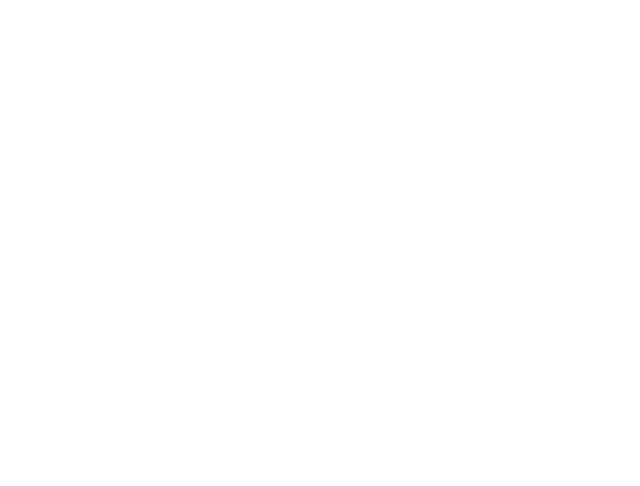
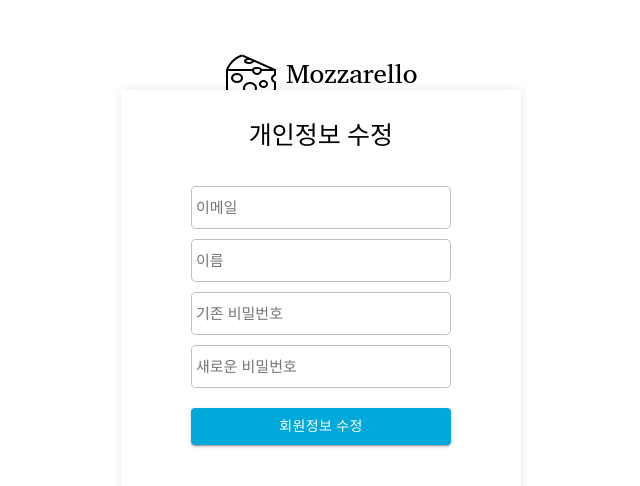
Before and after one commit to kimtj123/Mozzarella, a React (Create React App) app: page /MyInfo in a window 1280 px wide. Shown: the top 486 px of the page, without its empty margins (319-959 px from the left). Built offline with nearby package versions, Linux system fonts and the light colour scheme; no server answers.

Commit message:
개인정보수정(비밀번호변경) 구현

```diff
--- a/src/App.js
+++ b/src/App.js
@@ -7,6 +7,7 @@ import Login from './Login';
 import SignUp from './SignUp';
 import SelectedBoard from './SelectedBoard';
 import Boards from './Boards';
+import MyInfo from './MyInfo';
 
 import './App.css';
 
@@ -19,6 +20,7 @@ export default function App() {
       <Route path = '/SignUp' component = {SignUp} />
       <Route path = '/Boards' component = {Boards} />
       <Route path = '/SelectedBoard' component = {SelectedBoard} />
+      <Route path = '/MyInfo' component = {MyInfo} />
     </Router>
   );
 }
--- a/src/Boards.js
+++ b/src/Boards.js
@@ -116,10 +116,13 @@ multipleElements(Boards) {
               outMouseStyle
             }
           >
-            <Link style = {styles.aTag}
+            <Link style = {styles.aTag} title = {Boards[i].title}
             // 새로고침하면 props가 저장이 안된다. 고로 localstorage에 저장해 값을 넘기도록 하자
             // 처음에 Boards[i]._id로 넘겨주었지만 마지막 값만이 리턴된다. var도 아닌데 왜그러는지 모르것네
-              onClick = {(e) => localStorage.setItem("boardID",e.currentTarget.parentNode.className)}
+              onClick = {(e) => {
+                localStorage.setItem("boardID",e.currentTarget.parentNode.className)
+                localStorage.setItem("boardTitle",e.currentTarget.title)
+              }}
               to = {{
                 pathname: "/SelectedBoard",
                 }} >
--- /dev/null
+++ b/src/MyInfo.js
@@ -0,0 +1,232 @@
+import React from 'react';
+import Button from '@material-ui/core/Button';
+
+export default class MyInfo extends React.Component {
+
+    constructor(props)
+    {
+        super(props)
+        this.state = {
+            email: '',
+            username: '',
+            oldpwd: '',
+            newpwd : ''
+        }
+        this.submit = this.submit.bind(this);
+        this.email = this.email.bind(this);
+        this.username = this.username.bind(this);
+        this.oldpwd = this.oldpwd.bind(this);
+        this.pwdchk = this.pwdchk.bind(this);
+    }
+    email(e){
+        let value = e.target.value
+        this.setState ({
+            email : value
+        })
+    }
+    username(e){
+        let value = e.target.value
+        this.setState ({
+            username : value
+        })
+    }
+    oldpwd(e){
+        this.setState({
+            oldpwd : e.target.value
+        })
+    }
+    pwdchk(e){
+        this.setState({
+            pwdchk : e.target.value
+        })
+    }
+    async submit()
+    {
+        let URL = `http://localhost:4000/users/myinfo/${this.state.email}`
+        let changepwd = {
+            oldpwd : this.state.oldpwd,
+            newpwd : this.state.newpwd
+        }
+        let status;
+
+        await fetch(URL, {
+            method : "PATCH" ,
+            headers: {
+                'Content-Type': 'application/json',
+            },
+            body : JSON.stringify(changepwd)
+        })
+        .then(res =>  {
+            status = res.status
+            return res.json()
+        })
+        .then(res =>  alert(res[0]))
+
+        if(status === 200)
+            await this.props.history.push("/boards")
+    }
+    componentDidMount(){
+        let checkURL = "http://localhost:4000/users/check"
+        let option = {
+          credentials: "include"
+        }
+        fetch(checkURL, option)
+        .then(res => res.json())
+        .then(res => {
+          this.setState({
+            email : res.email,
+            username : res.username
+          })
+          console.log("res :: ", res)
+        })
+        .catch(err => console.error(err))
+      }
+
+    render()
+    {
+
+        let inputTitle = ["이메일","이름","기존 비밀번호","새로운 비밀번호"]
+        return (
+        <div style = {styles.wrapper}>
+            <div>
+                <img style = {styles.image} src = {require('./common/Mozzarello.png')} alt = "Mozzallo logo"/>
+            </div>
+            <div style = {styles.backGround}>
+                <div style = {styles.titleWrapper}>
+                    <p style = {styles.titleText}>개인정보 수정</p>
+                </div>
+                {
+                    inputTitle.map((val) => {
+                    if(val === "기존 비밀번호" || val === "새로운 비밀번호"){
+                        return (
+                            <div>
+                                <input type = "password"
+                                    className = {val}
+                                    onChange = {(e) => {
+                                    if(val === "기존 비밀번호"){
+                                        this.setState({
+                                            oldpwd : e.target.value
+                                        })
+                                    }
+                                    else {
+                                        this.setState({
+                                            newpwd : e.target.value
+                                        })
+                                    }}
+                                    }
+                                    style = {styles.input}
+                                    placeholder = {val}
+                                >
+                                </input>
+                            </div>
+                            )
+                        }
+                    else if(val === "이메일"){
+                        return (
+                            <div>
+                                <input
+                                    className = {val}
+                                    style = {styles.inputNotChange}
+                                    placeholder = {val}
+                                    value = {this.state.email}
+                                >
+                                </input>
+                            </div>
+                            )
+                    }
+                    else if(val === "이름"){
+                        return (
+                            <div>
+                                <input
+                                    className = {val}
+                                    style = {styles.inputNotChange}
+                                    placeholder = {val}
+                                    value = {this.state.username}
+                                >
+                                </input>
+                            </div>
+                            )
+                    }
+
+                    }
+                )}
+                <Button onClick = {this.submit} variant="contained" color="primary" style = {styles.button}>
+                    회원정보 수정
+                </Button>
+            </div>
+        </div>
+            )
+    }
+}
+
+
+const styles = {
+    backGround :
+    {
+        backgroundColor: 'white',
+        boxShadow: 'rgba(0,0,0,0.1) 0 0 10px',
+        width: '400px',
+        height: '450px',
+        position: 'absolute',
+        top: '40%',
+        marginTop: '-230px',
+        left: '50%',
+        marginLeft: '-200px'
+    },
+    button : {
+        marginTop: "20px",
+        width: "260px",
+        backgroundColor: "#01A9DB"
+    },
+    titleWrapper : {
+        marginTop : "20px",
+        marginBottom : "20px",
+    },
+    titleText : {
+        fontSize: "25px"
+    },
+    wrapper :
+    {
+        marginTop: "25vh",
+        textAlign: 'center'
+    },
+    input :
+    {
+        color: "rgba(0,0,0,0.25)",
+        width: "250px",
+        height: "33px",
+        marginTop : "10px",
+        padding:"4px",
+        borderRadius: "5px",
+        border: "solid 1px",
+        fontSize: "15px"
+    },
+    inputNotChange:
+    {
+        color: "black",
+        width: "250px",
+        height: "33px",
+        marginTop : "10px",
+        padding:"4px",
+        border: "solid 1px",
+        borderColor : "rgba(0,0,0,0.25)",
+        borderRadius: "5px",
+        fontSize: "15px"
+    },
+    span :
+    {
+        width: "250px",
+        height: "33px",
+        marginTop : "10px",
+        padding:"4px",
+        fontSize: "15px"
+    },
+    image :
+    {
+        position: 'absolute',
+        top: '0%',
+        marginTop: '50px',
+        left: '50%',
+        marginLeft: '-95.5px',
+    },
+}
--- a/src/SelectedBoard.js
+++ b/src/SelectedBoard.js
@@ -15,6 +15,7 @@ export default class Boards extends React.Component {
     this.state = {
         username : "",
         boardID : localStorage.getItem("boardID"),
+        boardTitle : localStorage.getItem("boardTitle"),
         cardList : [],
         add : "",
         listContent : "",
@@ -111,9 +112,12 @@ deleteCard(e){
 }
 
 addList(e){
-    console.log(e)
     let cardOfAddList = e.currentTarget.parentNode.parentNode.parentNode.parentNode.id
     let newList = this.state.listContent.slice()
+    console.log("listContent :: ", this.state.listContent);
+    console.log("cardOfAddList :: ", cardOfAddList);
+    console.log("newList :: ", newList);
+
     let URL = "http://localhost:4000/users/boards/cards/list/" + cardOfAddList
     let body = {
         "content" : newList
@@ -187,6 +191,7 @@ deleteList(e){
 }
 listContent(e){
     let content = e.currentTarget.value
+    console.log(content)
     this.setState({listContent : content});
 }
 
@@ -209,6 +214,7 @@ async componentDidMount(){
 }
 
 render(){
+    console.log(localStorage.getItem("boardTitle"))
     return (
         <div  style = {{width : "100%", height : "99vh"}}>
             <BoardHeader
@@ -216,7 +222,7 @@ render(){
                 username = {this.state.username}
             />
             <div className = "boardTitle">
-                <h3>보드명</h3>
+                <h3>{this.state.boardTitle}</h3>
             </div>
             <div style = {{display: "inline-flex"}}>
             {
@@ -245,6 +251,7 @@ render(){
                             getListName = {this.getListName}
                         />
                         <AddlistArea
+                            addList = {this.addList}
                             openAddList = {this.openAddList}
                             state = {this.state.add}
                             title = {val.title}
--- a/src/common/BoardHeader.js
+++ b/src/common/BoardHeader.js
@@ -1,5 +1,7 @@
 import React from 'react';
-import {logout} from './HelperFunctions';
+
+import { BrowserRouter as Router, Link } from "react-router-dom";
+import { logout } from './HelperFunctions';
 
 import { makeStyles } from '@material-ui/core/styles';
 import AppBar from '@material-ui/core/AppBar';
@@ -36,6 +38,11 @@ export default function BoardHeader(props) {
           <Typography variant="h5" className={classes.title} >
             Mozzarello
           </Typography>
+          <Link to ="/MyInfo" style = {{textDecoration: "none", color : "white"}}>
+            <Button edge="start" className={classes.menuButton} color="inherit" aria-label="menu" >
+              내 정보
+            </Button>
+          </Link>
           <Button onClick = {() => {logout(props)}} edge="start" className={classes.menuButton} color="inherit" aria-label="menu" >
             로그아웃
           </Button>
--- a/src/selectedBoard/cardList.js
+++ b/src/selectedBoard/cardList.js
@@ -16,14 +16,14 @@ export default class BoardList extends React.Component{
 
     render(){
     let list = this.props.list
-
+    console.log(this.props.title)
     return (
         <div>
             <div style = {{display : "inline-flex", width : "100%"}}>
                 <input className = "list-name-input"
                     style = {styles.listNameInput}
                     placeholder = "제목"
-                    defaultValue = {this.props.title}
+                    defaultValue = {this.props.title === " " ? null : this.props.title}
                     onBlur = {this.props.changeTitle}
                 >
                 </input>
```
